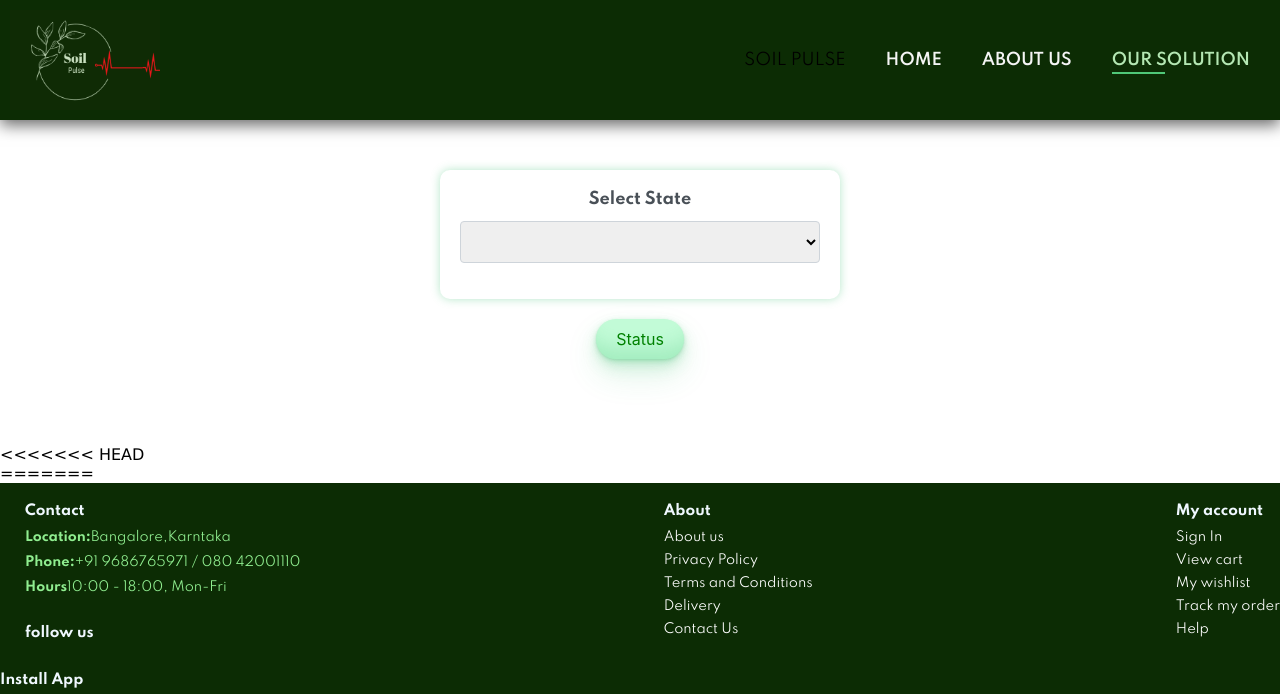
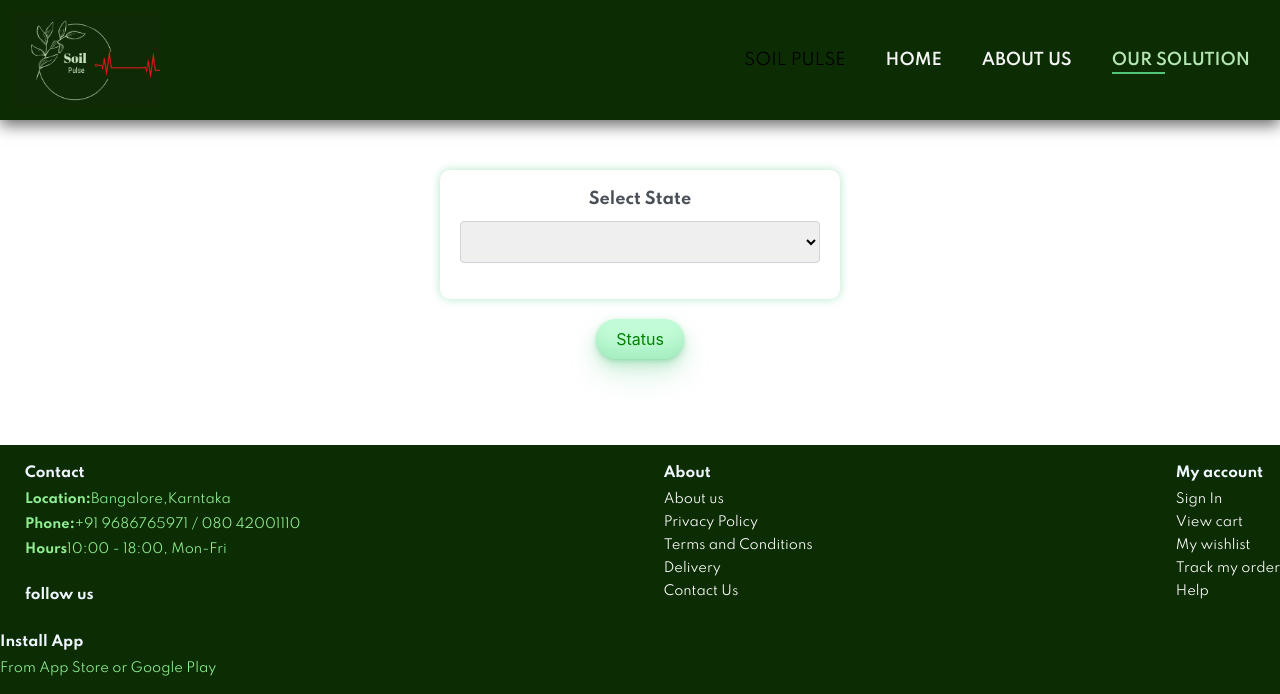
Before and after one commit to Tarun-space-S/Agri_App_Flask, a Flask app: page /market in a window 1280 px wide. Shown: the top 694 px of the page. Run offline with Flask 3, Linux system fonts and the light colour scheme; parts of the project's set-up code (start-up, migrations or seed data) failed here and were passed over.

Commit message:
in dataset.html

```diff
--- a/app/templates/dataset.html
+++ b/app/templates/dataset.html
@@ -23,7 +23,6 @@
       <option value="AP">Andhra Pradesh</option>
       <option value="AR">Arunachal Pradesh</option>
       <option value="AS">Assam</option>
-<<<<<<< HEAD
       <option value="BR">Bihar</option>
 <option value="CH">Chandigarh</option>
 <option value="CT">Chhattisgarh</option>
@@ -56,12 +55,7 @@
 <option value="UP">Uttar Pradesh</option>
 <option value="UK">Uttarakhand</option>
 <option value="WB">West Bengal</option>
-
-<!-- pls continue this -->
-=======
-      <!-- pls continue this -->
->>>>>>> 11f9dc5c986405e85e50e37173d5c393b5d87720
-    </select>
+ </select>
   </form>
   <button id="get_status" class="Mprimary">Status</button>
   <!-- Initially hide the "Get Data" button -->
@@ -72,79 +66,12 @@
   <h2 id="data"></h2>
 
 </div>
-
-<<<<<<< HEAD
 <h2 id="data"></h2>
 
   {% if complete == 1 %}
     <!-- Show the "Train Model" button when the condition is met -->
     <a href="/display"><button>Train Model</button></a>
   {% endif %}
-=======
-<script src="https://cdn.jsdelivr.net/npm/bootstrap@5.3.0-alpha3/dist/js/bootstrap.bundle.min.js" integrity="sha384-ENjdO4Dr2bkBIFxQpeoTz1HIcje39Wm4jDKdf19U8gI4ddQ3GYNS7NTKfAdVQSZe" crossorigin="anonymous"></script>
-<section id="hope">
-
-    <footer  class="section-p1">
-
-      <div class="col" id="lmc1" style="margin-left:25px;">
-          <!--<img class="logo" src="images/logo3.png" alt="" height="10x" width="20px">-->
-          <h4 style="color:aliceblue;">Contact</h4>
-          <p><strong>Location:</strong>Bangalore,Karntaka</p>
-          <p><strong>Phone:</strong>+91 9686765971 / 080 42001110</p>
-          <p><strong>Hours</strong>10:00 - 18:00, Mon-Fri</p>
-
-          <div class="follow">
-              <h4 style="color:aliceblue;">follow us</h4>
-          </div>
-          <div class="icon">
-              <i class="fab fa-facebook"></i>
-              <i class="fab fa-twitter"></i>
-              <i class="fab fa-instagram"></i>
-              <i class="fab fa-pinterest"></i>
-              <i class="fab fa-youtube"></i>
-          </div>
-      </div>
-
-
-      <div class="col">
-          <h4 style="color:aliceblue;">About</h4>
-          <a href="#">About us</a>
-          <a href="#">Privacy Policy</a>
-          <a href="#">Terms and Conditions</a>
-          <a href="#">Delivery</a>
-          <a href="#">Contact Us</a>
-      </div>
-
-      <div class="col">
-          <h4 style="color:aliceblue;">My account</h4>
-          <a href="#">Sign In</a>
-          <a href="#">View cart</a>
-          <a href="#">My wishlist</a>
-          <a href="#">Track my order</a>
-          <a href="#">Help</a>
-      </div>
-
-      <div class="col install">
-          <h4 style="color:aliceblue;">Install App</h4>
-          <p>From App Store or Google Play</p>
-          <div class="row">
-              <img src="images/app.jpg" alt="">
-              <img src="images/play.jpg" alt="">
-          </div>
-          <p>secured Payment Gatewyas</p>
-          <img src="images/pay.png" alt="">
-          <p></p>
-      </div>
-
-      <div class="copyright">
-      <p>© 2023. The Soil Pulse</p>
-      </div>
-
-  </footer>
-
-</section>
->>>>>>> 11f9dc5c986405e85e50e37173d5c393b5d87720
-
   <script>
     const button = document.querySelector("#get_status");
     const status = document.getElementById("status");
--- a/app/templates/loc3.html
+++ b/app/templates/loc3.html
@@ -57,7 +57,7 @@
         const pincode = document.getElementById("pincode").value;
         const resultDiv = document.getElementById("result");
 
-        // Add your OpenCage API key here
+
         const apiKey = 'e0020e8a39f64f6eaf50f342473b0a6d';
 
         const url = `https://api.opencagedata.com/geocode/v1/json?q=${pincode}&key=${apiKey}`;
```
